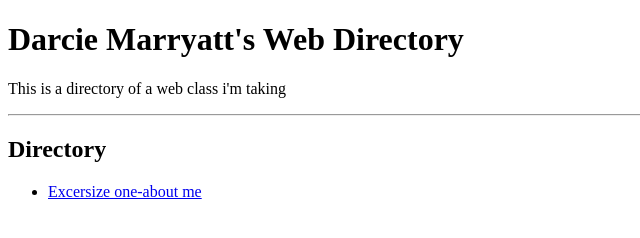
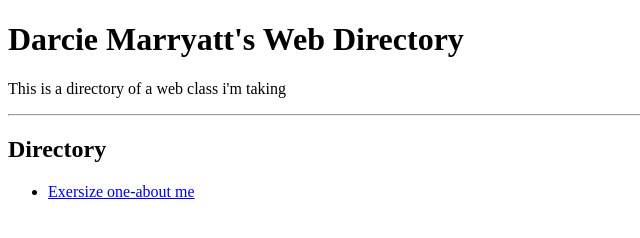
Before and after one commit to DarcieMarryatt/Web-1-practice, a plain HTML site: page index.html in a window 1280 px wide. Shown: the full height of the page, 0-640 px from the left. Drawn offline with Linux system fonts and the light colour scheme.

Commit message:
index.html

```diff
--- a/index.html
+++ b/index.html
@@ -11,7 +11,7 @@
        <hr/>
         <h2>Directory</h2>
         <ul>
-        <li><a href="excersize1/index.html">Excersize one-about me</a></li>
+        <li><a href="excersize1/index.html">Exersize one-about me</a></li>
         </ul>
     </body>
 </html>
```
